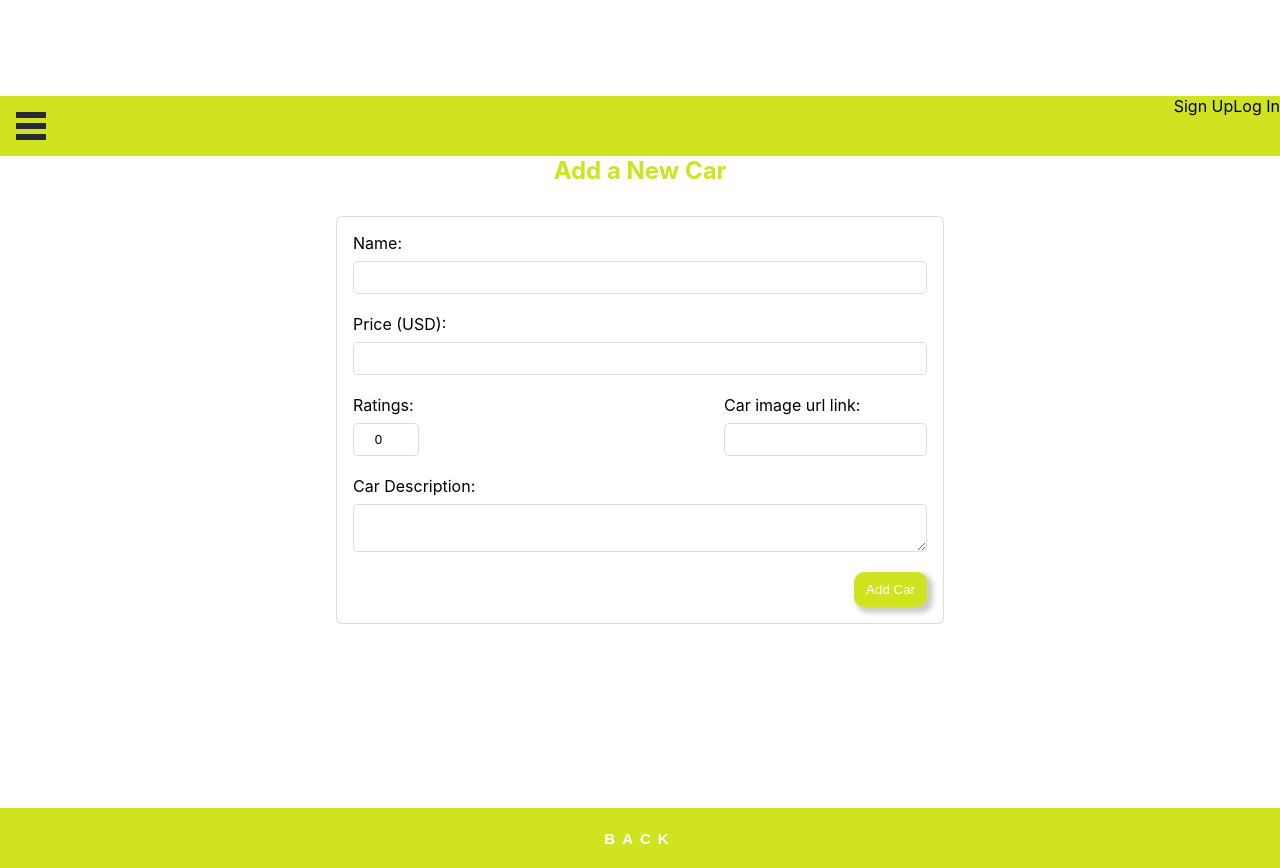
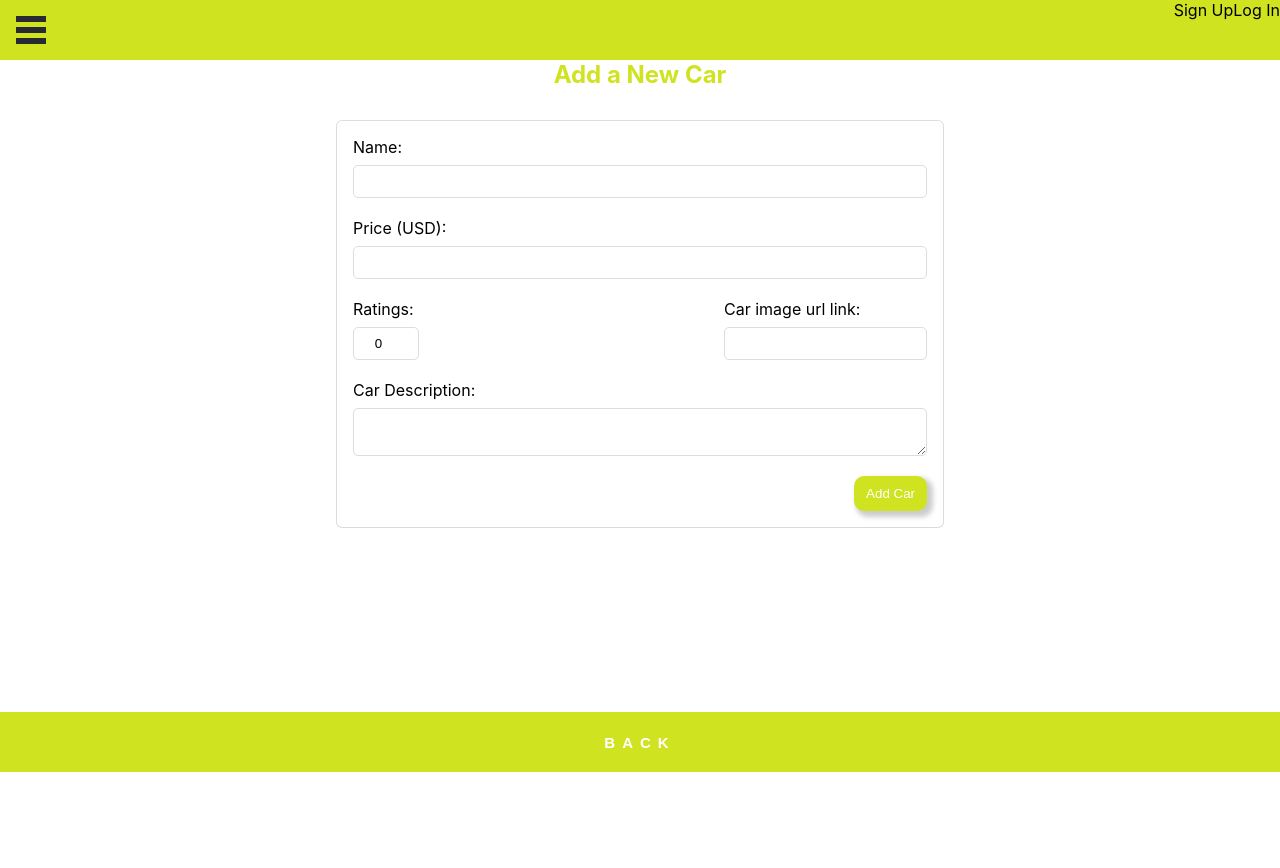
Before and after one commit to Rhaegar121/Car-Rental-front-end, a React (Create React App) app: page /add_car in a window 1280 px wide. After the commit the page ends 800 px from the top, so only its background shows below. Built offline with nearby package versions, Linux system fonts and the light colour scheme.

Commit message:
add remove unnecessary padding in addcar page

```diff
--- a/src/components/navbar.js
+++ b/src/components/navbar.js
@@ -80,7 +80,7 @@ const Navbar = () => {
         </Link>
         <ul className="menu_links_wrapper">
           <li>
-            <Link className="menu_link" to="/main" onClick={handleMenuLinkClick}>
+            <Link className="menu_link" to="/" onClick={handleMenuLinkClick}>
               <AiFillCar className="nav-icon" />
               Available Cars
             </Link>
--- a/src/styles/addCar.css
+++ b/src/styles/addCar.css
@@ -1,7 +1,6 @@
 .add_car_container {
   display: flex;
   flex-direction: column;
-  padding-top: 6rem;
 }
 
 .add_car_wrapper {
```
